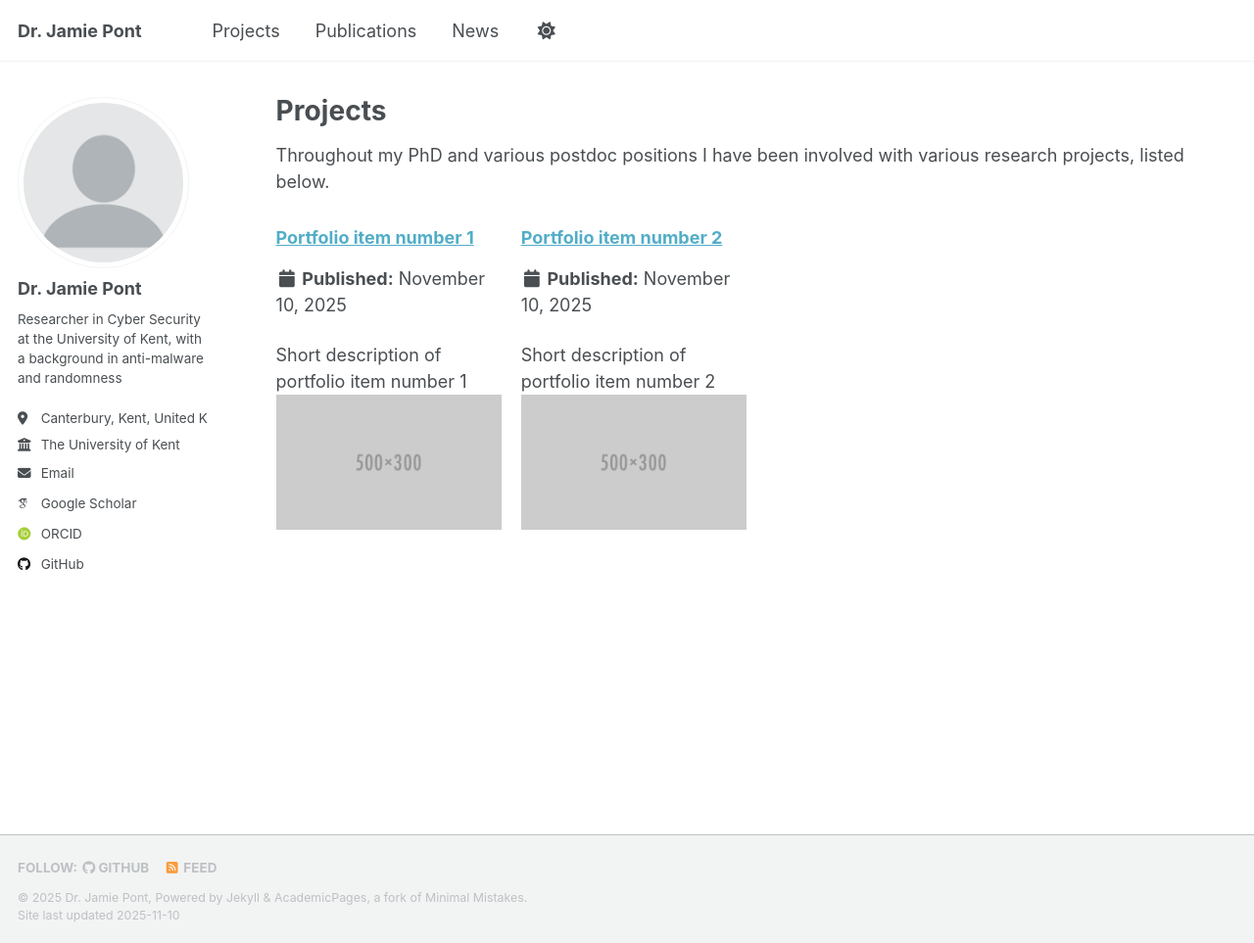
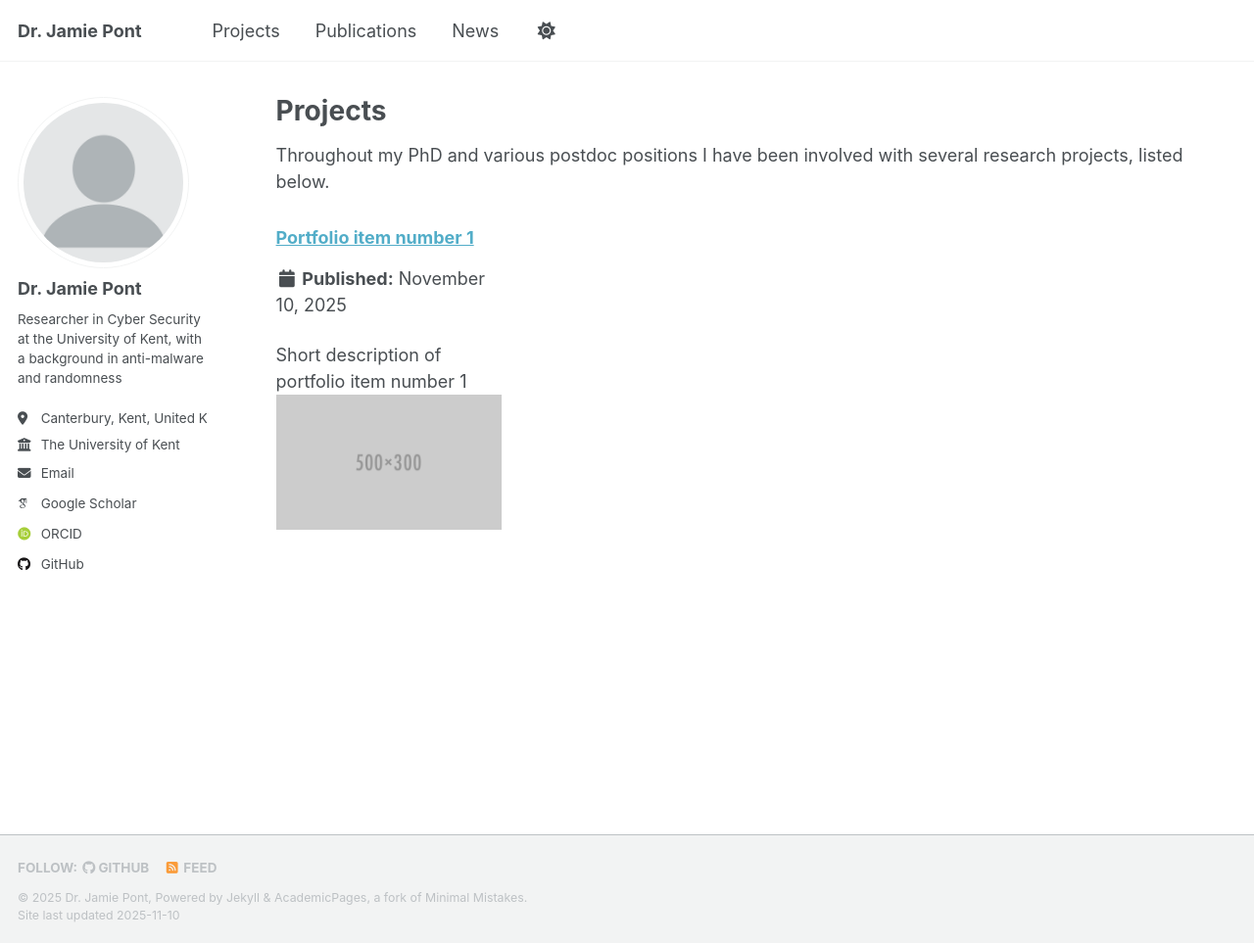
Before and after one commit to jamie-pont/jamie-pont.github.io, a Jekyll site: the page built from _pages/projects.html, in a window 1280 px wide and 963 px high. Shown: the whole window at 98% size. Built offline with Jekyll 4.4.1, drawn with Linux system fonts in a browser that asks for light colours; some web fonts are replaced; a script that is not in the unit is left out.

Commit message:
Initial projects

```diff
--- a/_pages/projects.html
+++ b/_pages/projects.html
@@ -8,7 +8,7 @@ author_profile: true
 {% include base_path %}
 
 <p>
-  Throughout my PhD and various postdoc positions I have been involved with various research projects, listed below.
+  Throughout my PhD and various postdoc positions I have been involved with several research projects, listed below.
 </p>
 
 <div class="projects-archive">
--- a/_portfolio/portfolio-2.html
+++ /dev/null
@@ -1,7 +0,0 @@
----
-title: "Portfolio item number 2"
-excerpt: "Short description of portfolio item number 2 <br/><img src='/images/500x300.png'>"
-collection: portfolio
----
-
-This is an item in your portfolio. It can be have images or nice text. If you name the file .md, it will be parsed as markdown. If you name the file .html, it will be parsed as HTML.
```
Also changed, not shown: _portfolio/portfolio-1.html (renamed from _portfolio/portfolio-1.md).
